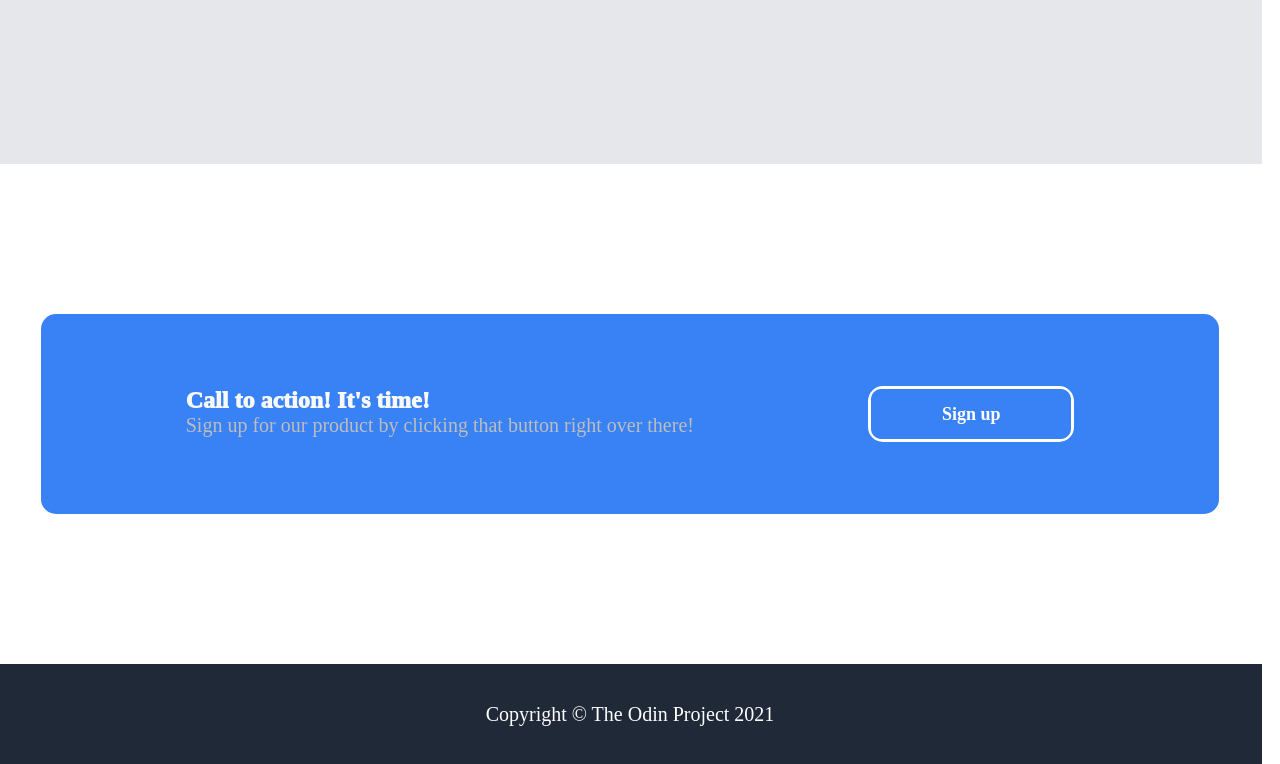
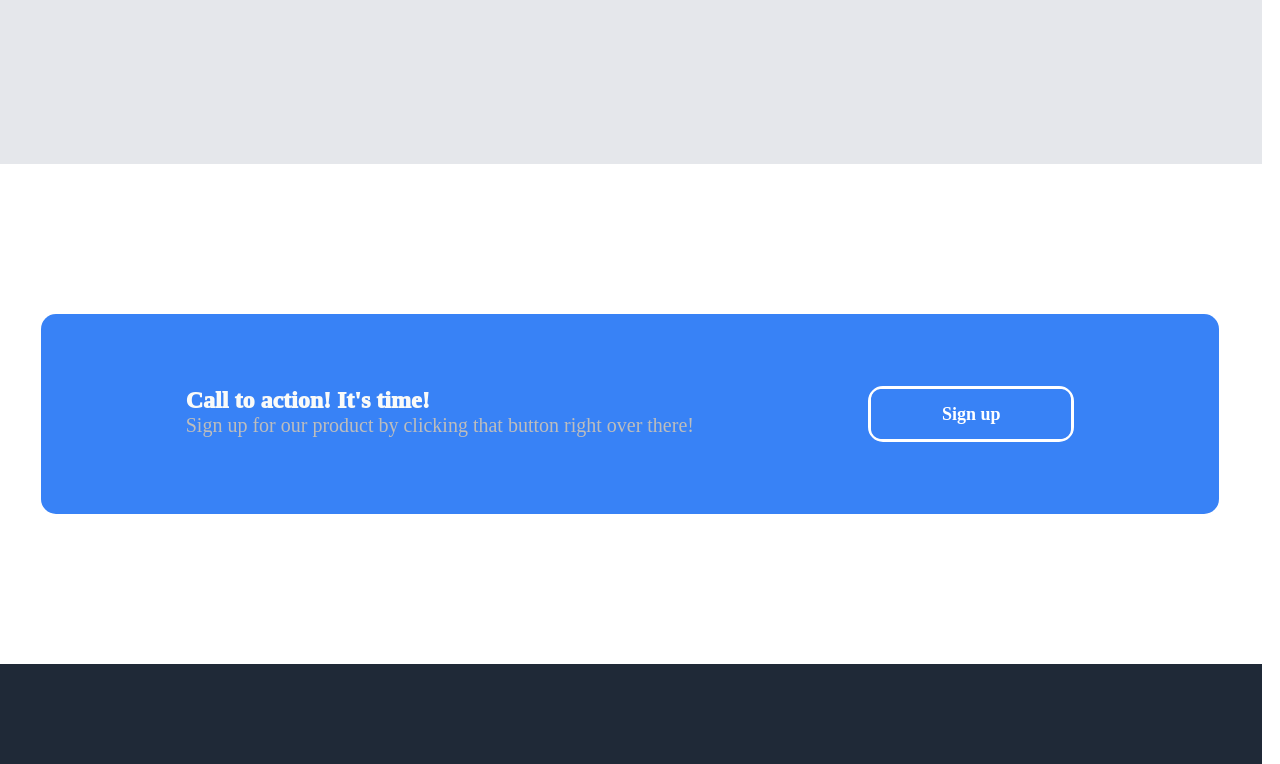
Before and after one commit to berryStraaw/Landing_page, a plain HTML site: page index.html in a window 1280 px wide. Shown: the part 1764-2528 px from the top of the page. Drawn offline with Linux system fonts and the light colour scheme.

Commit message:
small adjustments

```diff
--- a/index.html
+++ b/index.html
@@ -95,7 +95,7 @@
                  </div>
 
                 <div class="lastbox" id='bot'>
-                    Copyright &#169 The Odin Project 2021
+
                  </div>
 
 
--- a/style.css
+++ b/style.css
@@ -32,6 +32,7 @@ margin:-10px;
     justify-content: space-between;
     padding-left:200px;
     padding-right:200px;
+    /* position: fixed; */
 }
 h1,
 .headerlogo{
```
